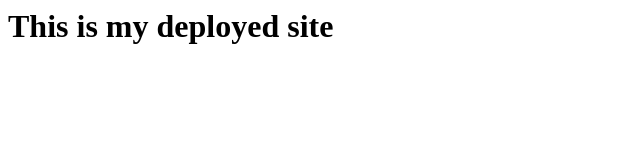
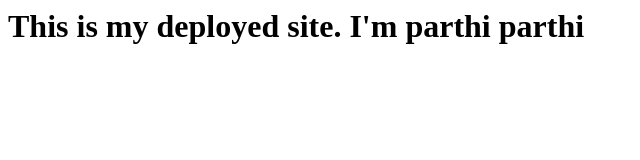
Before and after one commit to Parthi-hack/hotel-project, a plain HTML site: page index.html in a window 1280 px wide. Shown: the whole page, without its empty margins (0-640 px from the left). Drawn offline with Linux system fonts and the light colour scheme.

Commit message:
Update index.html

```diff
--- a/index.html
+++ b/index.html
@@ -1 +1 @@
-<h1>This is my deployed site</h1>
+<h1>This is my deployed site. I'm parthi parthi</h1>
```
